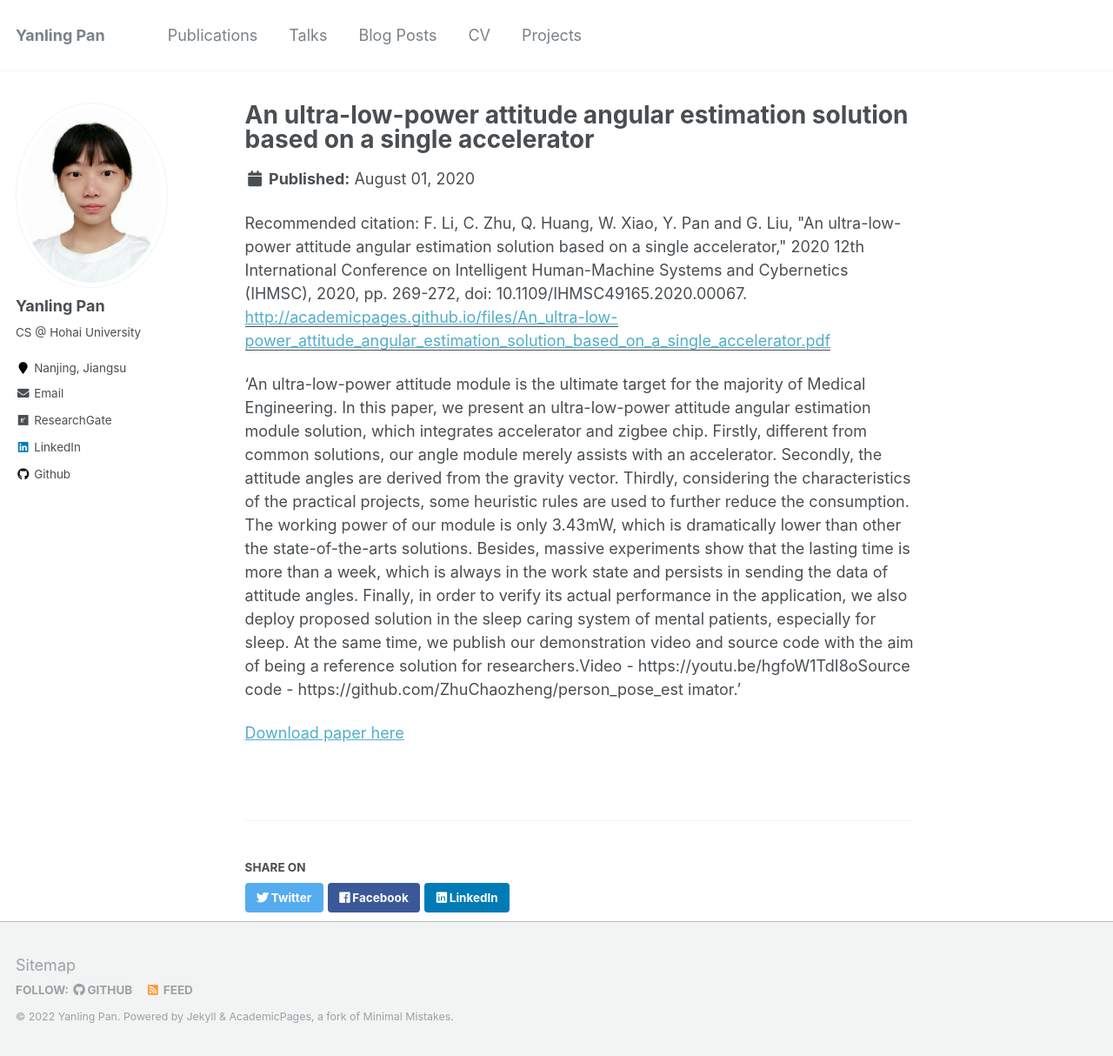
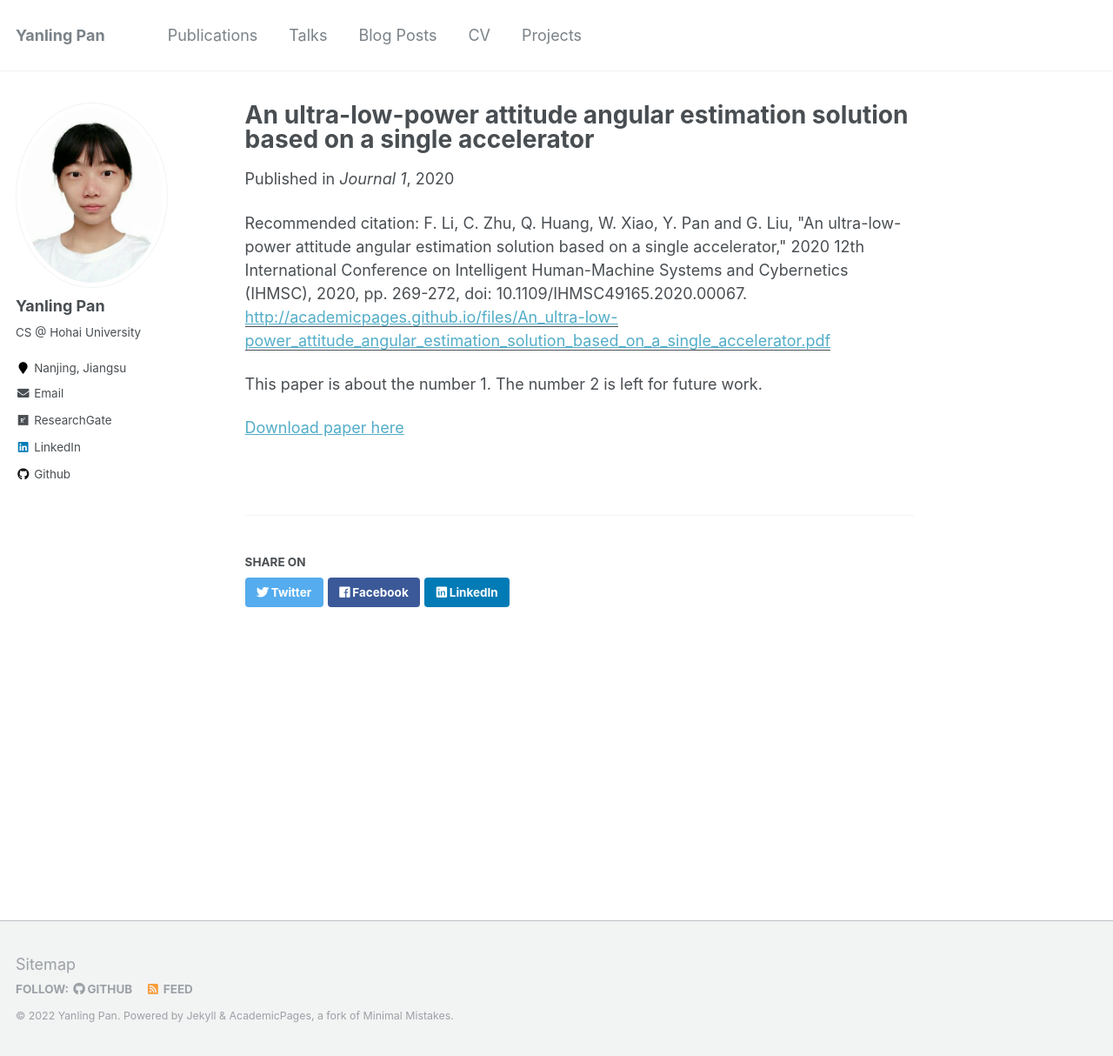
Before and after one commit to Yanling-Pan/Yanling-Pan.github.io, a Jekyll site: the page built from _publications/Pan2020An.md, in a window 1280 px wide and 1214 px high. Shown: the whole window at 87% size. Built offline with Jekyll 4.4.1, drawn with Linux system fonts in a browser that asks for light colours.

Commit message:
update paper Pan2020An

```diff
--- a/_publications/Pan2020An.md
+++ b/_publications/Pan2020An.md
@@ -1,13 +1,13 @@
 ---
 title: "An ultra-low-power attitude angular estimation solution based on a single accelerator"
 collection: publications
-permalink: /publication/2020-08-01-Pan2020An
+permalink: /publication/2020-08-01-paper-title-number-1
 excerpt: 'An ultra-low-power attitude module is the ultimate target for the majority of Medical Engineering. In this paper, we present an ultra-low-power attitude angular estimation module solution, which integrates accelerator and zigbee chip. Firstly, different from common solutions, our angle module merely assists with an accelerator. Secondly, the attitude angles are derived from the gravity vector. Thirdly, considering the characteristics of the practical projects, some heuristic rules are used to further reduce the consumption. The working power of our module is only 3.43mW, which is dramatically lower than other the state-of-the-arts solutions. Besides, massive experiments show that the lasting time is more than a week, which is always in the work state and persists in sending the data of attitude angles. Finally, in order to verify its actual performance in the application, we also deploy proposed solution in the sleep caring system of mental patients, especially for sleep. At the same time, we publish our demonstration video and source code with the aim of being a reference solution for researchers.Video - https://youtu.be/hgfoW1TdI8oSource code - https://github.com/ZhuChaozheng/person_pose_est imator.'
 date: 2020-08-01
+venue: 'Journal 1'
 paperurl: 'http://academicpages.github.io/files/An_ultra-low-power_attitude_angular_estimation_solution_based_on_a_single_accelerator.pdf'
 citation: 'F. Li, C. Zhu, Q. Huang, W. Xiao, Y. Pan and G. Liu, "An ultra-low-power attitude angular estimation solution based on a single accelerator," 2020 12th International Conference on Intelligent Human-Machine Systems and Cybernetics (IHMSC), 2020, pp. 269-272, doi: 10.1109/IHMSC49165.2020.00067.'
 ---
- 'An ultra-low-power attitude module is the ultimate target for the majority of Medical Engineering. In this paper, we present an ultra-low-power attitude angular estimation module solution, which integrates accelerator and zigbee chip. Firstly, different from common solutions, our angle module merely assists with an accelerator. Secondly, the attitude angles are derived from the gravity vector. Thirdly, considering the characteristics of the practical projects, some heuristic rules are used to further reduce the consumption. The working power of our module is only 3.43mW, which is dramatically lower than other the state-of-the-arts solutions. Besides, massive experiments show that the lasting time is more than a week, which is always in the work state and persists in sending the data of attitude angles. Finally, in order to verify its actual performance in the application, we also deploy proposed solution in the sleep caring system of mental patients, especially for sleep. At the same time, we publish our demonstration video and source code with the aim of being a reference solution for researchers.Video - https://youtu.be/hgfoW1TdI8oSource code - https://github.com/ZhuChaozheng/person_pose_est imator.'
-
+This paper is about the number 1. The number 2 is left for future work.
 
 [Download paper here](http://YDArk-lml.github.io/files/An_ultra-low-power_attitude_angular_estimation_solution_based_on_a_single_accelerator.pdf)
```
